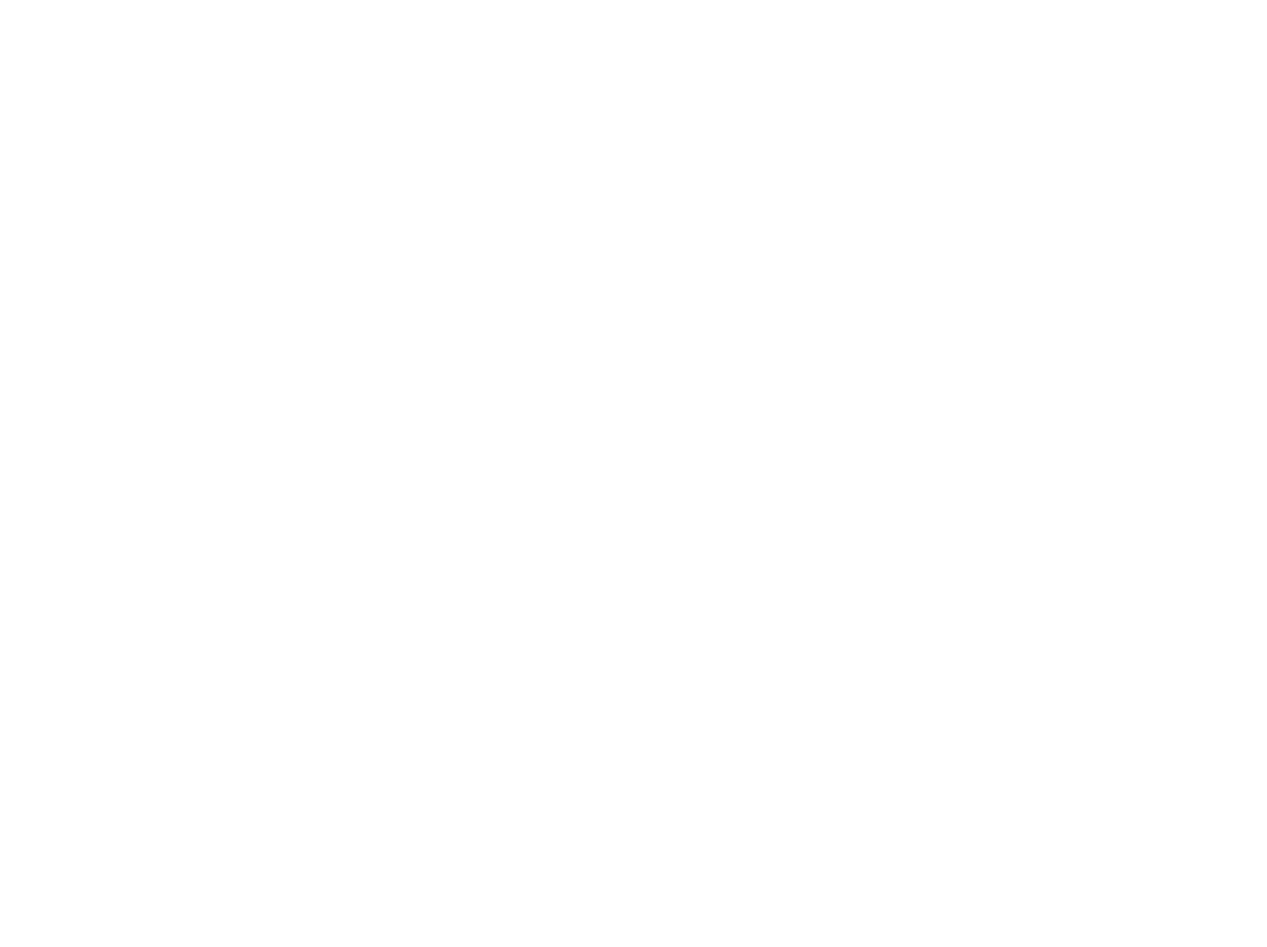
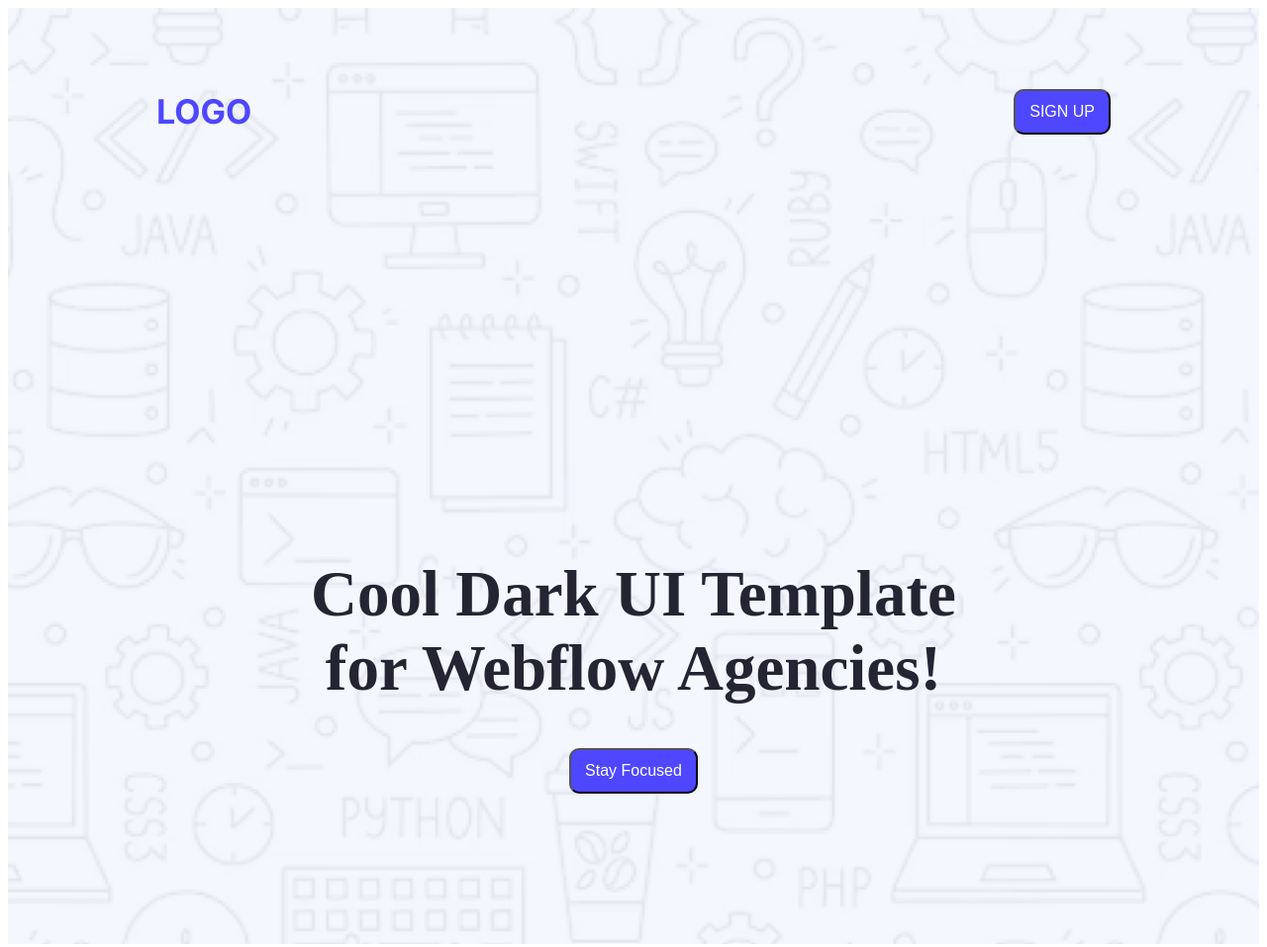
Before and after one commit to naifmahmud/B12A01-landing-launchpad, a plain HTML site: page index.html in a window 1280 px wide. Shown: the whole page at 99% size. Before the commit the page ends 800 px from the top, so only its background shows below. Drawn offline with Linux system fonts and the light colour scheme.

Commit message:
Added The hrader portion to my webpage

```diff
--- a/index.html
+++ b/index.html
@@ -4,8 +4,37 @@
     <meta charset="UTF-8">
     <meta name="viewport" content="width=device-width, initial-scale=1.0">
     <title>B12A01-landing-launchpad </title>
+
+    <link rel="preconnect" href="https://fonts.googleapis.com">
+<link rel="preconnect" href="https://fonts.gstatic.com" crossorigin>
+<link href="https://fonts.googleapis.com/css2?family=Inter:ital,opsz,wght@0,14..32,100..900;1,14..32,100..900&family=Open+Sans:ital,wght@0,300..800;1,300..800&display=swap" rel="stylesheet">
+
+<link rel="preconnect" href="https://fonts.googleapis.com">
+<link rel="preconnect" href="https://fonts.gstatic.com" crossorigin>
+<link href="https://fonts.googleapis.com/css2?family=Inter:ital,opsz,wght@0,14..32,100..900;1,14..32,100..900&family=Open+Sans:ital,wght@0,300..800;1,300..800&family=Raleway:ital,wght@0,100..900;1,100..900&display=swap" rel="stylesheet">
+
+    <link rel="stylesheet" href="styles/style.css">
 </head>
 <body>
+   <header class="header">
+        <nav>
+            <h3 class="inter-normal">LOGO</h3>
+            <ul>
+                <li><a href=""><button class="btn-primary">SIGN UP</button></a></li>
+            </ul>
+        </nav>
+        <div class="banner">
+            <h1 class="banner-title">Cool Dark UI Template for Webflow Agencies!</h1>
+            <button class="btn-primary">Stay Focused</button>
+        </div>
 
+    </header>
+    <main>
+
+    </main>
+
+    <footer>
+
+    </footer>
 </body>
 </html>
--- /dev/null
+++ b/styles/style.css
@@ -0,0 +1,56 @@
+
+.inter-normal {
+  font-family: "Inter", sans-serif;
+  font-optical-sizing: auto;
+  font-style: normal;
+  font-size: 34px;
+  color: #4E47FF;
+}
+
+.raleway-normal {
+  font-family: "Raleway", sans-serif;
+  font-optical-sizing: auto;
+  font-style: normal;
+}
+/* Header */
+.header{
+    background-image: url(../images/Hero-bg.png);
+    height: 100%;
+     background-position:center;
+    background-repeat: no-repeat;
+    background-size: cover;
+
+}
+/* nav bar */
+nav{
+    display: flex;
+    align-items: center;
+    justify-content: space-between;
+    margin: 0 150px 150px 150px;
+    padding: 50px 0;
+}
+nav ul li{
+    list-style: none;
+}
+
+.btn-primary{
+    font-size: 16px;
+    color: white;
+    background-color: #4E47FF;
+    padding: 12px 14px;
+    border-radius: 10px;
+    border-color: none;
+
+}
+
+/* Banner  */
+
+.banner{
+    text-align: center;
+    padding: 152px 267px 152px 267px;
+}
+.banner-title{
+    font-size: 65px;
+    font-weight: bold;
+    color: #252432;
+}
```
Also changed, not shown: images/Hero-bg.png (added), images/avatar.png (added), images/icon-star.png (added), images/wc-big.png (added), images/wc-mini.png (added).
